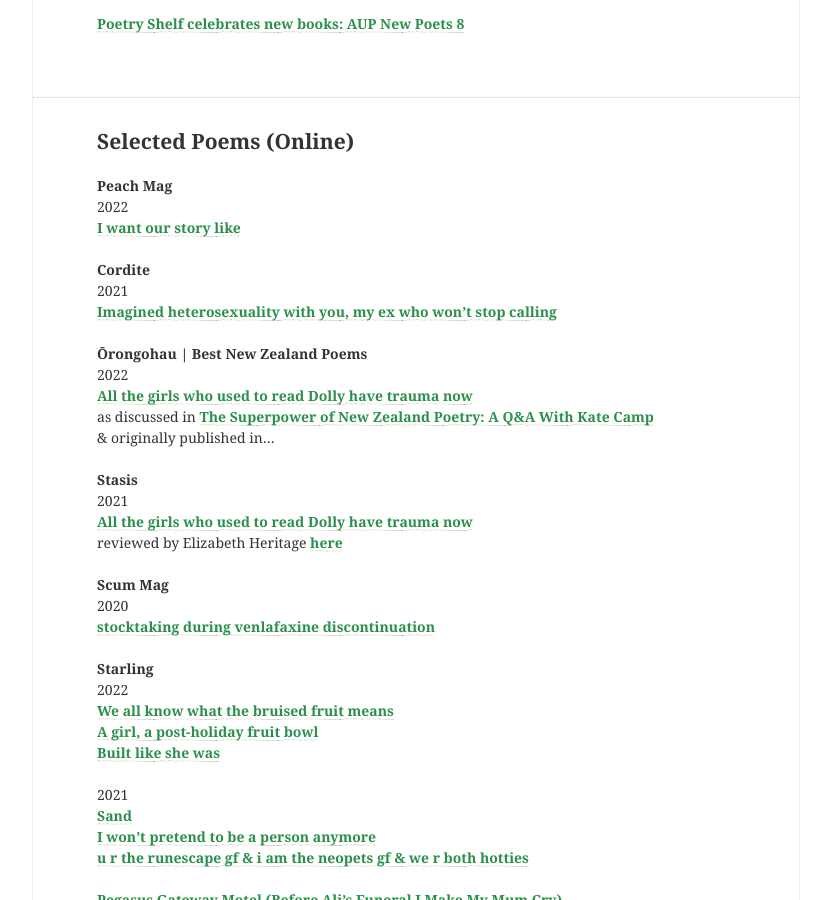
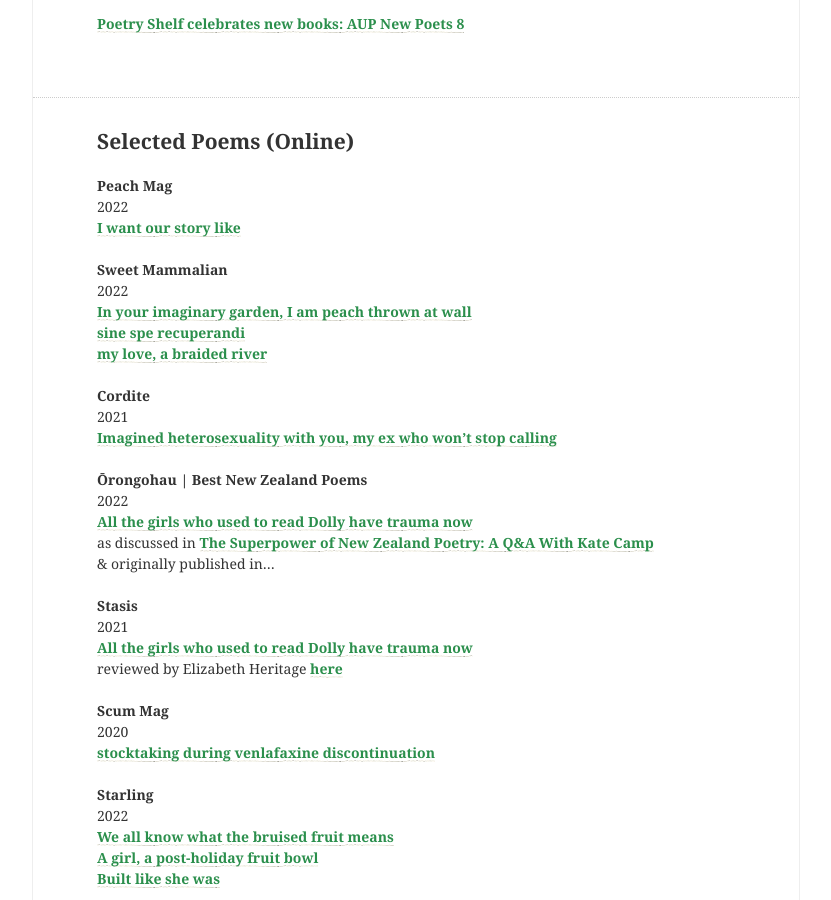
Before and after one commit to lilyholloway/lilyholloway.github.io, a Jekyll site: the page built from cv.md, in a window 1280 px wide and 900 px high, scrolled down 517 px. Shown: the whole window, without its empty margins (224-1055 px from the left). Built offline with Jekyll 4.4.1, drawn with Linux system fonts in a browser that asks for light colours; nearby versions of some CDN libraries.

Commit message:
Update cv.md

```diff
--- a/cv.md
+++ b/cv.md
@@ -17,6 +17,12 @@
 **Peach Mag**<br>
 2022<br>
 **<a href="https://www.peachmgzn.com/lily-holloway">I want our story like</a>**<br>
+<br>
+**Sweet Mammalian**<br>
+2022<br>
+**<a href="https://www.sweetmammalian.com/issue-nine/lily-holloway">In your imaginary garden, I am peach thrown at wall</a>**<br>
+**<a href="https://www.sweetmammalian.com/issue-nine/lily-holloway">sine spe recuperandi</a>**<br>
+**<a href="https://www.sweetmammalian.com/issue-nine/lily-holloway">my love, a braided river</a>**<br>
 <br>
 **Cordite**<br>
  2021<br>
```
